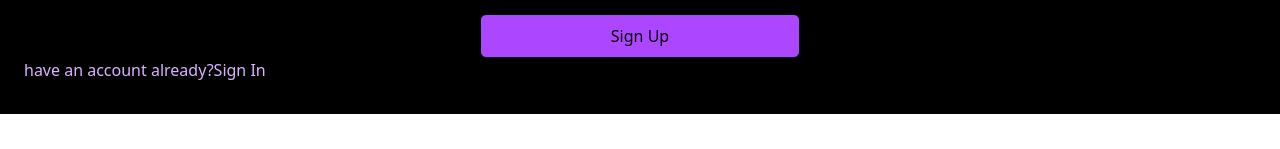
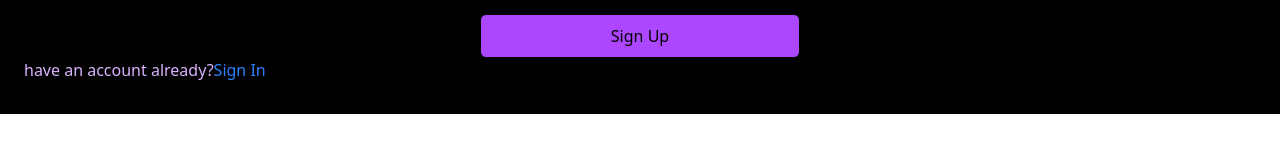
Before and after one commit to Developerfiyin/Ideally, a React (Vite) app: page / in a window 1280 px wide. Shown: the part 438-587 px from the top of the page. Built offline with nearby package versions, Linux system fonts and the light colour scheme.

Commit message:
Installed react router

```diff
--- a/src/App.jsx
+++ b/src/App.jsx
@@ -1,6 +1,9 @@
 import { useState } from 'react'
 import Signup from './Components/Signup'
 import './App.css'
+import { Routes, Route } from "react-router-dom";
+
+import Signin from './Components/Signin';
 
 function App() {
   const [count, setCount] = useState(0)
@@ -8,7 +11,11 @@ function App() {
   return (
     <>
     <div>
-      <Signup/>
+      <Routes>
+   <Route path="/" element={<Signup/>} />       {/* SignUp page */}
+      <Route path="/signin" element={<Signin />} /> {/* SignIn page */}
+      </Routes>
+
     </div>
 
     </>
--- a/src/Components/Signup.jsx
+++ b/src/Components/Signup.jsx
@@ -4,7 +4,7 @@ import image1 from "../assets/user1.png";
 import image2 from "../assets/user2.png";
 import { IoKeyOutline } from "react-icons/io5";
 import { FiPhone } from "react-icons/fi";
-
+import { Link } from "react-router-dom";
 import { IoMailOutline } from "react-icons/io5";
 import { FaUser } from "react-icons/fa";
 
@@ -54,7 +54,7 @@ const Signup = () => {
         />
         <input
           type="password"
-          placeholder="Password"
+          placeholder="Password" required
           className="w-full h-11 pl-10 pr-3 focus:outline-blue-400 border border-purple-500 rounded-md text-sm leading-none"
         />
       </label>
@@ -68,7 +68,7 @@ const Signup = () => {
         />
         <input
           type="password"
-          placeholder="Confirm Password"
+          placeholder="Confirm Password" required
           className="w-full h-11 pl-10 pr-3 border rounded-md text-sm leading-none focus:outline-blue-400 border-purple-500 "
         />
       </label>
@@ -81,7 +81,7 @@ const Signup = () => {
         />
         <input
           type="tel"
-          placeholder="Phone number"
+          placeholder="Phone number" required
           className="w-full h-11 pl-10 pr-3 border rounded-md text-sm border-purple-500 leading-none focus:outline-blue-400"
         />
       </label>
@@ -90,7 +90,12 @@ const Signup = () => {
     </div>
 
   <h2 className='text-purple-300'>have an account already?
-    <a href="/">Sign In</a>
+    <Link
+          to="/Signin"
+          className="text-blue-500 hover:underline"
+        >
+          Sign In
+        </Link>
   </h2>
  </div>
 
--- a/src/main.jsx
+++ b/src/main.jsx
@@ -1,9 +1,14 @@
 import { StrictMode } from 'react'
 import { createRoot } from 'react-dom/client'
 import App from './App.jsx'
+import { BrowserRouter } from "react-router-dom";
+
 
 createRoot(document.getElementById('root')).render(
   <StrictMode>
-    <App />
+    <BrowserRouter>
+        <App />
+
+    </BrowserRouter>
   </StrictMode>,
 )
```
